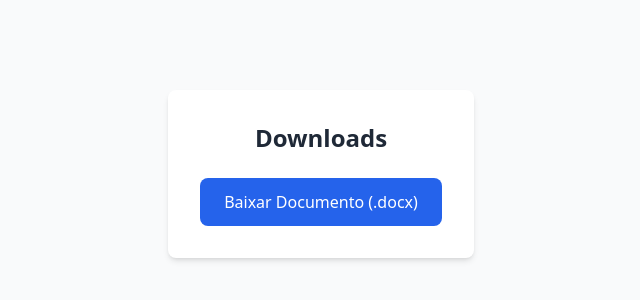
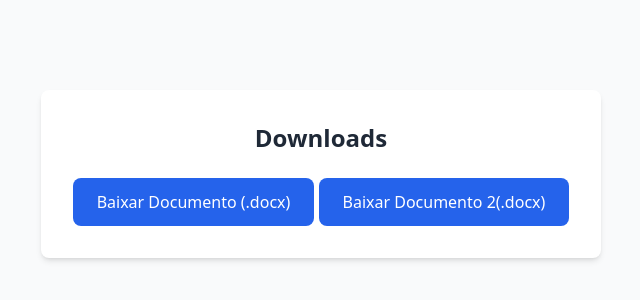
Before and after one commit to muzayx/brenda-fatep, a plain HTML site: page index.html in a window 1280 px wide. Shown: the part 226-526 px from the top of the page, without its empty margins (319-959 px from the left). Drawn offline with nearby package versions, Linux system fonts and the light colour scheme.

Commit message:
Update index.html

```diff
--- a/index.html
+++ b/index.html
@@ -16,6 +16,14 @@
         >
             Baixar Documento (.docx)
         </a>
+
+        <a
+            href="documento2.docx"
+            download="documento2.docx"
+            class="inline-block px-6 py-3 bg-blue-600 text-white font-medium rounded-lg hover:bg-blue-700 transition-colors"
+        >
+            Baixar Documento 2(.docx)
+        </a>
     </div>
 </body>
 </html>
```
